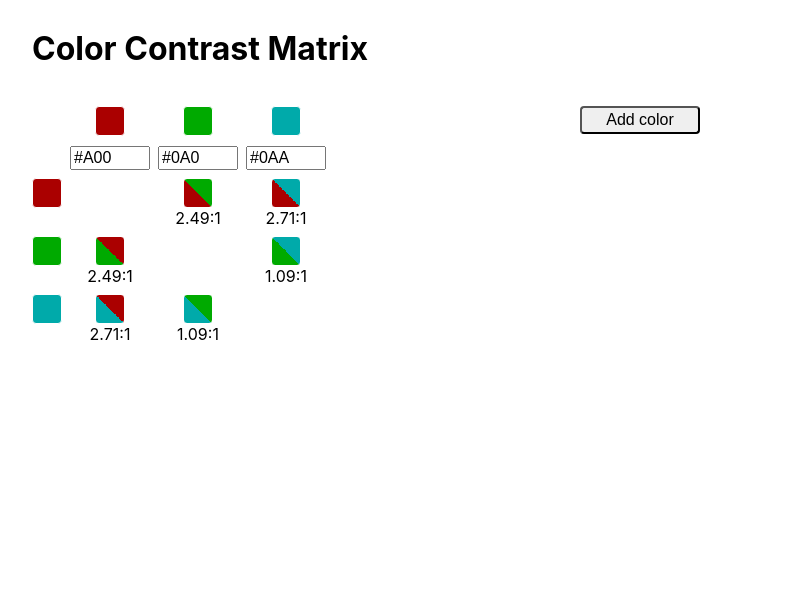
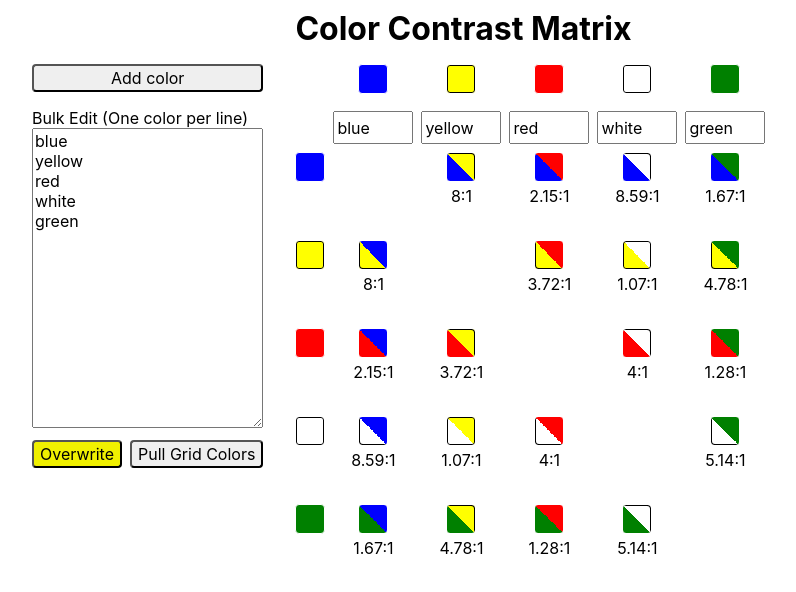
Before and after one commit to wegry/color-contrast-matrix, a React (Create React App) app: page / in a window 1280 px wide. Shown: the top 592 px of the page, without its empty margins (0-796 px from the left). Built offline with nearby package versions, Linux system fonts and the light colour scheme.

Commit message:
bulk edit colors

```diff
--- a/src/App.css
+++ b/src/App.css
@@ -1,49 +1,75 @@
-input,
-button {
-  font-size: 16px;
-}
-
-* {
-  box-sizing: border-box;
-}
-
 button {
   height: 28px;
+  white-space: nowrap;
+  border-radius: 4px;
 }
 
 .app {
   padding: 8px 32px;
   display: grid;
-  grid-gap: 16px;
+  column-gap: 32px;
+  row-gap: 16px;
   grid-template:
-    'title title title' auto
-    'colors add-color-button .' auto
-    'colors . .' min-content / 1fr 120px 1fr;
+    '.                title' auto
+    'add-color-button colors' min-content
+    'bulk-edit        colors' auto
+    '.                colors' auto
+    / min-content 1fr;
 }
 
 h1 {
   grid-area: title;
+  margin: 0;
+  height: 40px;
+  display: flex;
+  align-items: flex-end;
 }
 
 .colors {
   display: grid;
   grid-gap: 8px;
   grid-area: colors;
+  grid-auto-rows: min-content;
 }
 
 .add-button {
-  border-radius: 4px;
   grid-area: add-color-button;
+}
+
+.overwrite-button {
+  background-color: #f0f000;
+}
+
+.bulk-edit {
+  grid-area: bulk-edit;
+  display: grid;
+  grid-gap: 8px;
+  flex-direction: column;
+  grid-auto-rows: auto;
+}
+
+.bulk-edit textarea {
+  height: 300px;
+  width: 100%;
+}
+
+.bulk-edit-buttons {
+  display: grid;
+  grid-auto-flow: column;
+  grid-column-gap: 8px;
 }
 
 .contrast-display {
   display: grid;
+  justify-items: center;
   grid-auto-rows: min-content;
-  justify-items: center;
+  row-gap: 4px;
 }
 
 .colors > * {
   justify-self: center;
+  height: 80px;
+  width: 80px;
 }
 
 .swatch {
@@ -52,6 +78,27 @@ h1 {
   width: 30px;
   border: 1px solid white;
   border-radius: 4px;
+}
+
+.swatch.removable {
+  cursor: pointer;
+  position: relative;
+}
+.swatch.removable::after {
+  content: '\1F5D1';
+  position: absolute;
+  height: 100%;
+  width: 100%;
+  left: 100%;
+  display: flex;
+  align-items: center;
+  justify-content: center;
+  opacity: 0;
+  transition: opacity ease-in-out 70ms;
+}
+
+.swatch.removable:hover::after {
+  opacity: 1;
 }
 
 .color-entry {
@@ -64,3 +111,15 @@ h1 {
 .color-entry input {
   width: 100%;
 }
+
+.light-column {
+  box-shadow: inset -1px 1px 0 0px black;
+}
+
+.light-row {
+  box-shadow: inset 1px -1px 0 0px black;
+}
+
+.light-both {
+  box-shadow: inset 0 0 0 1px black;
+}
--- a/src/App.tsx
+++ b/src/App.tsx
@@ -1,40 +1,50 @@
 // https://stackoverflow.com/a/9733420/1924257
-import React, { MouseEventHandler } from 'react'
+import React from 'react'
 import './App.css'
 import { reducer, initialState } from './reducer'
-import { hexToRgb, colorToHex, triple, contrast } from './color'
+import {
+  hexToRgb,
+  triple,
+  contrast,
+  validateColor,
+  setBackgroundColor,
+  borderColor
+} from './color'
 
 const formatDecimal = Intl.NumberFormat([], {
   maximumFractionDigits: 3,
   maximumSignificantDigits: 3
 })
 
+const Swatch: React.FC<{
+  color: string
+  index: number
+  onClick: (index: number) => (_: unknown) => void
+}> = React.memo(({ color, index, onClick }) => {
+  const validatedColor = setBackgroundColor(color)
+
+  return (
+    <div
+      onClick={onClick(index)}
+      className="swatch removable"
+      title={color}
+      style={validatedColor}
+    />
+  )
+})
+
 const ColorEntry: React.FC<{
-  value: string
+  color: string
   index: number
   onChange: (value: string, index: number) => void
-  removeHandler: (index: number) => void
-}> = React.memo(({ value, index, onChange, removeHandler }) => {
-  const onSwatchClick = React.useCallback(
-    (index: number) => (_: unknown) => {
-      removeHandler(index)
-    },
-    [index]
-  )
-
+  removeHandler: (index: number) => (_: unknown) => void
+}> = React.memo(({ color, index, onChange, removeHandler }) => {
   return (
     <div className="color-entry">
-      <div
-        onClick={onSwatchClick(index)}
-        className="swatch"
-        title={value}
-        style={{
-          backgroundColor: value
-        }}
-      />
+      <Swatch onClick={removeHandler} color={color} index={index} />
       <input
         placeholder="#000000"
-        value={value}
+        value={color}
         onChange={event => onChange(event.target.value, index)}
       />
     </div>
@@ -47,27 +57,53 @@ const ContrastDisplay: React.FC<{
   i: number
   j: number
 }> = React.memo(({ first, second, i, j }) => {
+  const dontDisplay = <div key={first + second + i + j} />
   if (
     first === second ||
     [first, second].some(c => c.trim() === '' || c.length < 3)
   ) {
-    return <div key={first + second + i + j} />
+    return dontDisplay
   }
 
-  const rgbs = [first.trim(), second.trim()].map(c =>
-    hexToRgb(colorToHex(c))
-  ) as [triple, triple]
+  const rgbs = [first.trim(), second.trim()]
+    .flatMap(c => {
+      const result = validateColor(c)
 
-  if (rgbs.some(x => x == null)) {
-    return <div key={first + second + i + j} />
+      if (result != null) {
+        return [result]
+      }
+      return []
+    })
+    .map(c => {
+      return hexToRgb(c)
+    })
+
+  if (rgbs.some(x => x == null) || rgbs.length !== 2) {
+    return dontDisplay
   }
 
-  const contrastRatio = formatDecimal.format(contrast(...rgbs))
+  const contrastRatio = formatDecimal.format(
+    contrast(...(rgbs as [triple, triple]))
+  )
+
+  const boxShadow = [
+    [borderColor(second), 'light-column'],
+    [borderColor(first), 'light-row']
+  ].flatMap(([borderColor, borderClassName]) =>
+    borderColor === undefined ? [] : [borderClassName]
+  )
+  const extraClasses = (() => {
+    if (boxShadow.length === 2) {
+      return 'light-both'
+    } else {
+      return boxShadow.join('')
+    }
+  })()
 
   return (
     <div key={first + second + j} className="contrast-display">
       <div
-        className="swatch"
+        className={`swatch ${extraClasses}`.trim()}
         title={`(${second}, ${first})`}
         style={{
           background: `linear-gradient(45deg, ${first} 50%, ${second} 50%)`
@@ -85,7 +121,22 @@ export default () => {
     dispatch({ type: 'editColor', value, index })
   }, [])
 
-  const { colors } = state
+  const editBulkColors = React.useCallback((value: string) => {
+    dispatch({
+      type: 'update',
+      field: 'bulkEditValue',
+      value
+    })
+  }, [])
+
+  const onSwatchClick = React.useCallback(
+    (index: number) => (_: unknown) => {
+      dispatch({ type: 'removeColor', index })
+    },
+    []
+  )
+
+  const { bulkEditValue, colors } = state
 
   return (
     <div className="app">
@@ -93,29 +144,23 @@ export default () => {
       <div
         className="colors"
         style={{
-          gridTemplateColumns: `repeat(${colors.length + 1}, max-content)`
+          gridTemplateColumns: `30px repeat(${colors.length}, max-content)`
         }}
       >
         {[
-          <div />,
+          <div key="placeholder" />,
           ...colors.map((color, index) => (
             <ColorEntry
               key={index}
-              removeHandler={(index: number) =>
-                dispatch({ type: 'removeColor', index })
-              }
-              value={color}
+              removeHandler={onSwatchClick}
+              color={color}
               index={index}
               onChange={editColor}
             />
           ))
         ]}
         {colors.flatMap((first, i) => [
-          <div
-            className="swatch"
-            style={{ backgroundColor: first }}
-            title={first}
-          />,
+          <Swatch color={first} index={i} onClick={onSwatchClick} />,
           ...colors.map((second, j) => (
             <ContrastDisplay first={first} second={second} i={i} j={j} />
           ))
@@ -128,6 +173,33 @@ export default () => {
       >
         Add color
       </button>
+      <div className="bulk-edit">
+        <label>
+          <div>Bulk Edit (One color per line)</div>
+          <textarea
+            placeholder={`red\nwhite\nblue`}
+            value={bulkEditValue}
+            onChange={e => {
+              editBulkColors(e.target.value)
+            }}
+          />
+        </label>
+        <div className="bulk-edit-buttons">
+          <button
+            type="button"
+            className="overwrite-button"
+            onClick={_ => dispatch({ type: 'bulk-add-colors' })}
+          >
+            Overwrite
+          </button>
+          <button
+            type="button"
+            onClick={_ => dispatch({ type: 'bulk-edit-existing-colors' })}
+          >
+            Pull Grid Colors
+          </button>
+        </div>
+      </div>
     </div>
   )
 }
--- a/src/color.ts
+++ b/src/color.ts
@@ -1,31 +1,57 @@
 import * as _ from 'lodash-es'
 export type triple = [number, number, number]
 
-// https://stackoverflow.com/a/24390910/1924257
-export function colorToRGBA(color: string) {
-  var cvs, ctx
-  cvs = document.createElement('canvas')!
-  cvs.height = 1
-  cvs.width = 1
-  ctx = cvs.getContext('2d')!
-  ctx.fillStyle = color
-  ctx.fillRect(0, 0, 1, 1)
-  return ctx.getImageData(0, 0, 1, 1).data
+const blackHexes = new Set(['black', '#000', '#000000'])
+
+export function validateColor(c: string) {
+  const readAttempt = colorToHex(c)
+
+  if (!blackHexes.has(c) && blackHexes.has(readAttempt)) {
+    return null
+  }
+
+  return readAttempt
 }
 
-function byteToHex(num: number) {
-  // Turns a number (0-255) into a 2-character hex number (00-ff)
-  return ('0' + num.toString(16)).slice(-2)
+export function borderColor(c: string) {
+  return _.flow(
+    colorToHex,
+    hexToRgb,
+    triple => luminanace(...(triple as triple)),
+    l => l >= 0.5
+  )(c)
+    ? 'black'
+    : undefined
 }
 
-export function colorToHex(color: string) {
-  let rgba = colorToRGBA(color),
-    hex = [0, 1, 2]
-      .map(function(idx) {
-        return byteToHex(rgba[idx])
-      })
-      .join('')
-  return '#' + hex
+export function setBackgroundColor(value: string) {
+  const validated = validateColor(value)
+
+  if (validated == null) {
+    return {
+      background: `repeating-linear-gradient(
+  45deg,
+  white,
+  white 6px,
+  lightgray 6px,
+  lightgray 12px
+)`,
+      border: '1px solid lightgray',
+      cursor: 'default'
+    }
+  }
+
+  return {
+    backgroundColor: value,
+    ...{ boxShadow: `inset 0 0 0 1px ${borderColor(value)}` }
+  }
+}
+
+export function colorToHex(str: string) {
+  const ctx = document.createElement('canvas').getContext('2d')!
+
+  ctx.fillStyle = str
+  return ctx.fillStyle
 }
 
 // https://stackoverflow.com/a/9733420/1924257
--- a/src/index.css
+++ b/src/index.css
@@ -1,4 +1,10 @@
-body {
+input,
+button,
+body,
+label,
+textarea,
+::placeholder {
+  font-size: 16px;
   margin: 0;
   font-family: -apple-system, BlinkMacSystemFont, 'Segoe UI', 'Roboto', 'Oxygen',
     'Ubuntu', 'Cantarell', 'Fira Sans', 'Droid Sans', 'Helvetica Neue',
@@ -7,6 +13,10 @@ body {
   -moz-osx-font-smoothing: grayscale;
 }
 
+* {
+  box-sizing: border-box;
+}
+
 code {
   font-family: source-code-pro, Menlo, Monaco, Consolas, 'Courier New',
     monospace;
--- a/src/reducer.ts
+++ b/src/reducer.ts
@@ -1,23 +1,56 @@
 interface state {
   colors: string[]
+  bulkEditValue: string
 }
+
+const seychellesFlagColors = ['blue', 'yellow', 'red', 'white', 'green']
+
 export const initialState: state = {
-  colors: ['#A00', '#0A0', '#0AA']
+  colors: seychellesFlagColors,
+  bulkEditValue: seychellesFlagColors.join('\n')
 }
 
 type action =
-  | { type: 'editColor'; index: number; value: string }
   | {
       type: 'addColor'
     }
+  | { type: 'bulk-add-colors' }
+  | { type: 'editColor'; index: number; value: string }
+  | { type: 'bulk-edit-existing-colors' }
   | { type: 'removeColor'; index: number }
+  | { type: 'update'; field: keyof state; value: state[keyof state] }
 
-export function reducer(state: state, action: action) {
+export function reducer(state: state, action: action): state {
   switch (action.type) {
     case 'addColor':
       return {
         ...state,
-        colors: [...state.colors, '']
+        colors: ['', ...state.colors]
+      }
+    case 'bulk-add-colors': {
+      const newColors = (() => {
+        const candidates = state.bulkEditValue
+          .split('\n')
+          .map(c => c.trim())
+          .filter(c => !!c)
+
+        if (candidates.length === 0) {
+          return ['']
+        }
+
+        return candidates
+      })()
+
+      return {
+        ...state,
+        bulkEditValue: state.bulkEditValue.trim(),
+        colors: newColors
+      }
+    }
+    case 'bulk-edit-existing-colors':
+      return {
+        ...state,
+        bulkEditValue: state.colors.join('\n')
       }
     case 'editColor':
       const newColors = [...state.colors]
@@ -29,13 +62,16 @@ export function reducer(state: state, action: action) {
         colors: newColors
       }
     case 'removeColor':
-      if (state.colors.length <= 2) {
-        return state
+      if (state.colors.length <= 1) {
+        return { ...state, colors: [''] }
       }
 
       return {
         ...state,
         colors: state.colors.filter((_, index) => index !== action.index)
       }
+
+    case 'update':
+      return { ...state, [action.field]: action.value }
   }
 }
```
